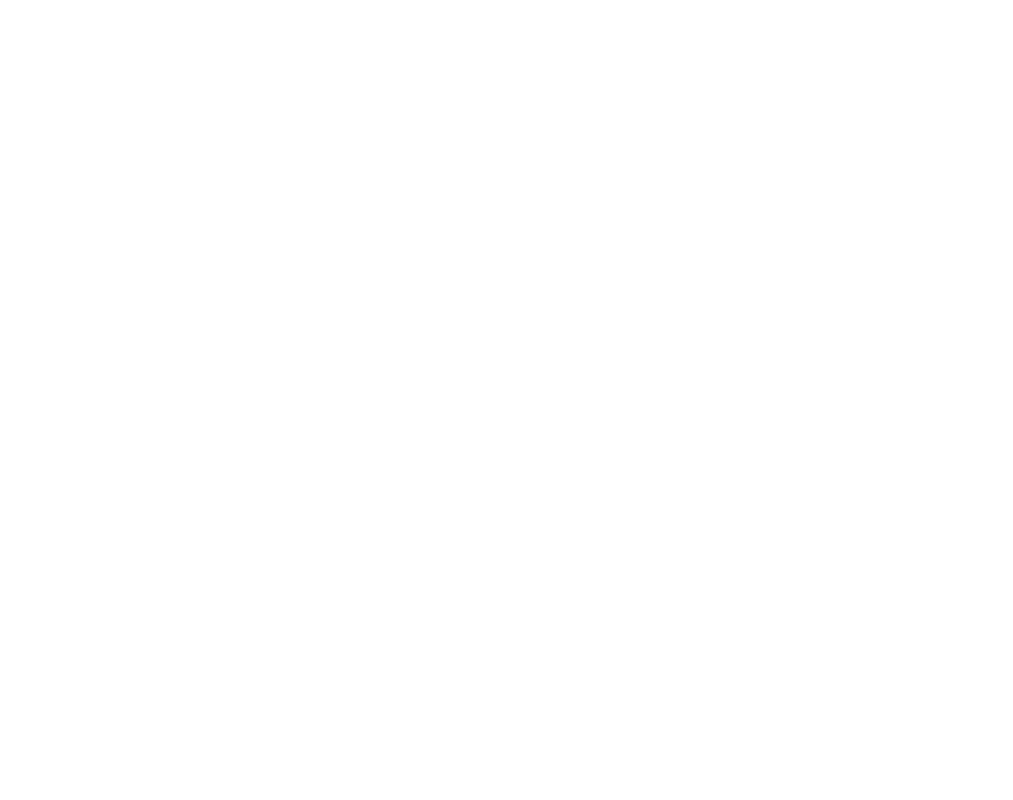
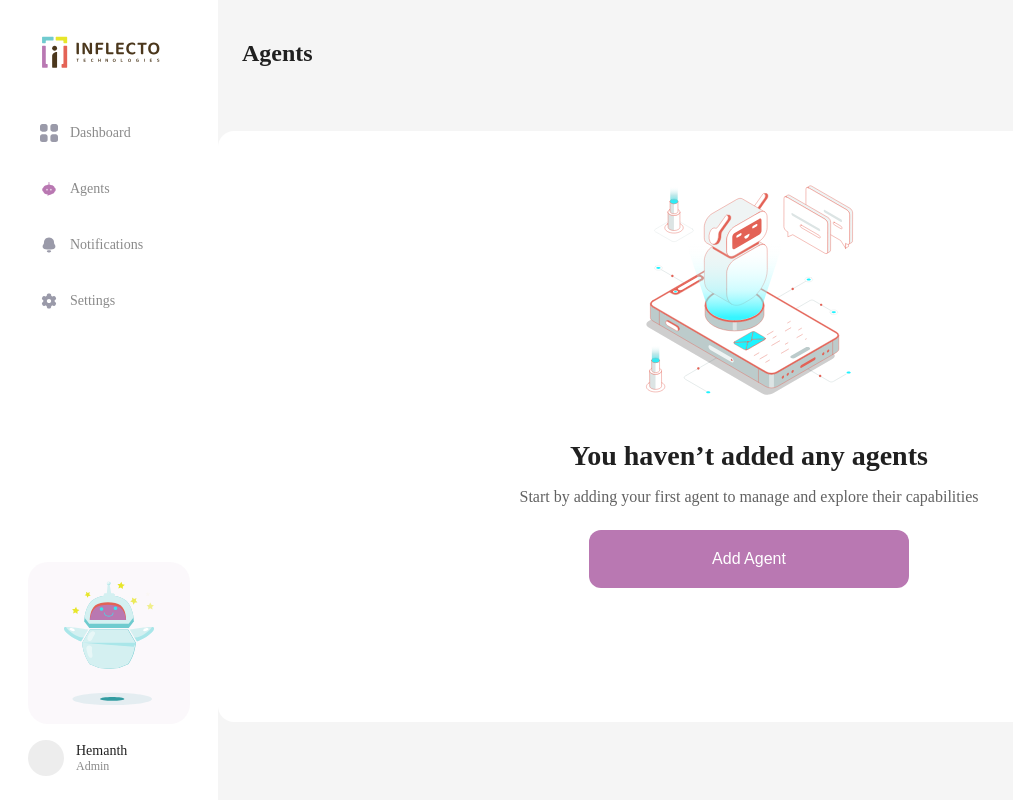
Before and after one commit to ayesha-Siddiquah/Ai-Agent-Portal---inhouse-, a React (Vite) app: page /app/agents in a window 1280 px wide. Before the commit this address had no page. Shown: the whole page, without its empty margins (0-1013 px from the left). Built offline with nearby package versions, Linux system fonts and the light colour scheme.

Commit message:
fixed the app boards

```diff
--- a/src/App.jsx
+++ b/src/App.jsx
@@ -1,27 +1,30 @@
-
 import { BrowserRouter, Routes, Route } from "react-router-dom";
 
 import Home from "./pages/Home";
 import AgentOnboardingPanel from "./pages/AgentOnboardingPanel";
 import Agents from "./pages/Agents";
+import Notifications from "./pages/Notifications";
+import Dashboard from "./pages/Dashboard";
 import MainLayout from "./layouts/MainLayout";
+
+
 
 function App() {
   return (
     <BrowserRouter>
       <Routes>
 
-        {/* Routes WITHOUT sidebar */}
+        {/* PUBLIC / NO SIDEBAR */}
         <Route path="/" element={<Home />} />
-        <Route
-          path="/agent-onboarding"
-          element={<AgentOnboardingPanel />}
-        />
+        <Route path="/agent-onboarding" element={<AgentOnboardingPanel />} />
 
-        {/* Routes WITH sidebar (layout) */}
-        <Route element={<MainLayout />}>
-          <Route path="/agents" element={<Agents />} />
-        </Route>
+        {/* APP / WITH SIDEBAR */}
+       <Route path="/app" element={<MainLayout />}>
+  <Route index element={<Dashboard />} />
+  <Route path="dashboard" element={<Dashboard />} />
+  <Route path="agents" element={<Agents />} />
+  <Route path="notifications" element={<Notifications />} />
+</Route>
 
       </Routes>
     </BrowserRouter>
@@ -29,3 +32,38 @@ function App() {
 }
 
 export default App;
+
+
+
+
+
+// import { BrowserRouter, Routes, Route } from "react-router-dom";
+
+// import Home from "./pages/Home";
+// import AgentOnboardingPanel from "./pages/AgentOnboardingPanel";
+// import Agents from "./pages/Agents";
+// import MainLayout from "./layouts/MainLayout";
+
+// function App() {
+//   return (
+//     <BrowserRouter>
+//       <Routes>
+
+//         {/* Routes WITHOUT sidebar */}
+//         <Route path="/" element={<Home />} />
+//         <Route
+//           path="/agent-onboarding"
+//           element={<AgentOnboardingPanel />}
+//         />
+
+//         {/* Routes WITH sidebar (layout) */}
+//         <Route element={<MainLayout />}>
+//           <Route path="/agents" element={<Agents />} />
+//         </Route>
+
+//       </Routes>
+//     </BrowserRouter>
+//   );
+// }
+
+// export default App;
--- /dev/null
+++ b/src/components/EmptyStateCard.jsx
@@ -0,0 +1,61 @@
+export default function EmptyStateCard({
+  icon,
+  title,
+  description,
+  actionText,
+  onAction,
+}) {
+  return (
+    <div className="w-full flex justify-center items-start py-[64px]">
+      <div
+        style={{ backgroundColor: "#FFFFFF" }} // EXACT sidebar white
+        className="
+          w-[1158px]
+          min-h-[591px]
+          rounded-[16px]
+          flex
+          flex-col
+          items-center
+        "
+      >
+        {/* Icon */}
+        <div className="pt-[48px]">
+          <img src={icon} alt="" className="w-[225px] h-[225px]" />
+        </div>
+
+        {/* Text */}
+        <div className="mt-[32px] w-[515px] flex flex-col items-center gap-[16px]">
+          <h2 className="font-nunito font-semibold text-[28px] text-[#202020] text-center">
+            {title}
+          </h2>
+
+          <p className="font-nunito text-[16px] text-[#626262] text-center">
+            {description}
+          </p>
+
+          {actionText && (
+            <button
+              onClick={onAction}
+              style={{ color: "#FFFFFF" }}
+              className="
+                mt-[8px]
+                w-[320px]
+                h-[58px]
+                rounded-[12px]
+                bg-[#B978B2]
+                text-[16px]
+                font-nunito
+                font-semibold
+                border-0
+                hover:opacity-90
+                transition
+              "
+            >
+              {actionText}
+            </button>
+          )}
+        </div>
+      </div>
+    </div>
+  );
+}
--- a/src/layouts/MainLayout.jsx
+++ b/src/layouts/MainLayout.jsx
@@ -1,4 +1,3 @@
-
 import { Outlet } from "react-router-dom";
 import Sidebar from "../components/Sidebar";
 
@@ -9,10 +8,29 @@ export default function MainLayout() {
       <Sidebar />
 
       {/* Right */}
-      {/* <div className="flex-1"> */}
-        <div className="flex-1 overflow-hidden">
+      <div className="flex-1 overflow-hidden">
         <Outlet />
       </div>
     </div>
   );
 }
+
+
+
+// import { Outlet } from "react-router-dom";
+// import Sidebar from "../components/Sidebar";
+
+// export default function MainLayout() {
+//   return (
+//     <div className="flex min-h-screen bg-[#F5F5F5]">
+//       {/* Left */}
+//       <Sidebar />
+
+//       {/* Right */}
+//       {/* <div className="flex-1"> */}
+//         <div className="flex-1 overflow-hidden">
+//         <Outlet />
+//       </div>
+//     </div>
+//   );
+// }
--- a/src/pages/Agents.jsx
+++ b/src/pages/Agents.jsx
@@ -1,26 +1,49 @@
-
-
-import NoAgentPanel from "./NoAgentPanel";
+import EmptyStateCard from "../components/EmptyStateCard";
+import EmptyAgentsIcon from "../assets/empty-agent-icon.svg";
 
 export default function Agents() {
   return (
-    <div className="h-full flex flex-col">
-
-      {/* Page Title */}
-      <div className="px-[32px] pt-[32px]">
+    <div className="w-full">
+      {/* Page title */}
+      <div className="pt-[40px] pl-[24px]">
         <h1 className="font-nunito font-bold text-[24px] text-[#202020]">
           Agents
         </h1>
       </div>
 
-      {/* Content */}
-      <div className="flex-1 flex items-center justify-center">
-        <NoAgentPanel />
-      </div>
-
+      <EmptyStateCard
+        icon={EmptyAgentsIcon}
+        title="You haven’t added any agents"
+        description="Start by adding your first agent to manage and explore their capabilities"
+        actionText="Add Agent"
+        onAction={() => console.log("Add Agent")}
+      />
     </div>
   );
 }
+
+
+// import NoAgentPanel from "./NoAgentPanel";
+
+// export default function Agents() {
+//   return (
+//     <div className="h-full flex flex-col">
+
+//       {/* Page Title */}
+//       <div className="px-[32px] pt-[32px]">
+//         <h1 className="font-nunito font-bold text-[24px] text-[#202020]">
+//           Agents
+//         </h1>
+//       </div>
+
+//       {/* Content */}
+//       <div className="flex-1 flex items-center justify-center">
+//         <NoAgentPanel />
+//       </div>
+
+//     </div>
+//   );
+// }
 
 
 
--- /dev/null
+++ b/src/pages/Dashboard.jsx
@@ -0,0 +1,20 @@
+import EmptyStateCard from "../components/EmptyStateCard";
+import EmptyDashboardIcon from "../assets/empty-dashboard-icon.svg";
+
+export default function Dashboard() {
+  return (
+    <div className="w-full">
+      <div className="pt-[40px] pl-[24px]">
+        <h1 className="font-nunito font-bold text-[24px] text-[#202020]">
+          Dashboard
+        </h1>
+      </div>
+
+      <EmptyStateCard
+        icon={EmptyDashboardIcon}
+        title="Your Dashboard Awaits"
+        description="Your dashboard doesn’t have any data to show at the moment. Activity and reports will appear once you get started."
+      />
+    </div>
+  );
+}
--- a/src/pages/NoAgentPanel.jsx
+++ b/src/pages/NoAgentPanel.jsx
@@ -1,117 +1,23 @@
-
-
-
-
-import NoAgentIcon from "../assets/no-agent-icon.svg";
-
-export default function NoAgentPanel() {
-  return (
-    <div className="w-full flex justify-center">
-      <div
-          style={{ backgroundColor: "#FFFFFF" }}   // 🔒 LOCKED WHITE (same as sidebar)
-        className="
-          w-[1158px]
-          h-[591px]
-          bg-white
-          rounded-[16px]
-          flex
-          flex-col
-          items-center
-      // shadow-[0_8px_32px_rgba(0,0,0,0.06)]
-
-        "
-
-      >
-        {/* Icon */}
-        <div className="pt-[48px]">
-          <img
-            src={NoAgentIcon}
-            alt="No agents"
-            className="w-[225px] h-[225px]"
-          />
-        </div>
-
-        {/* Text + Button */}
-        <div className="mt-[32px] w-[515px] flex flex-col items-center gap-[16px]">
-          <h2 className="font-nunito font-semibold text-[28px] text-[#202020] text-center">
-            You haven’t added any agents
-          </h2>
-
-          <p className="font-nunito text-[16px] text-[#626262] text-center">
-            Start by adding your first agent to manage and explore their capabilities
-          </p>
-
-          <button
-            style={{ color: "#FFFFFF" }}
-            className="
-              mt-[8px]
-              w-[320px]
-              h-[58px]
-              rounded-[12px]
-              bg-[#B978B2]
-              text-[16px]
-              font-nunito
-              font-semibold
-              border-0
-              outline-none
-              hover:opacity-90
-              transition
-            "
-          >
-            Add Agent
-          </button>
-        </div>
-      </div>
-    </div>
-  );
-}
-
-
-
-
-
-
-
-
-
-
-
-
-
-
-
-
-
-
-
-
-
-
-
-
-
-
-
-
-
-
 
 // import NoAgentIcon from "../assets/no-agent-icon.svg";
 
 // export default function NoAgentPanel() {
 //   return (
-//     <div className="w-full flex justify-center items-start py-[64px]">
+//     <div className="w-full flex justify-center">
 //       <div
+//           style={{ backgroundColor: "#FFFFFF" }}   // 🔒 LOCKED WHITE (same as sidebar)
 //         className="
 //           w-[1158px]
-//           min-h-[591px]
+//           h-[591px]
 //           bg-white
 //           rounded-[16px]
 //           flex
 //           flex-col
 //           items-center
-//           shadow-[0_8px_32px_rgba(0,0,0,0.06)]
+//       // shadow-[0_8px_32px_rgba(0,0,0,0.06)]
+
 //         "
+
 //       >
 //         {/* Icon */}
 //         <div className="pt-[48px]">
@@ -145,8 +51,6 @@ export default function NoAgentPanel() {
 //               font-semibold
 //               border-0
 //               outline-none
-//               focus:outline-none
-//               focus:ring-0
 //               hover:opacity-90
 //               transition
 //             "
--- /dev/null
+++ b/src/pages/Notifications.jsx
@@ -0,0 +1,20 @@
+import EmptyStateCard from "../components/EmptyStateCard";
+import EmptyNotificationIcon from "../assets/empty-notification-icon.svg";
+
+export default function Notifications() {
+  return (
+    <div className="w-full">
+      <div className="pt-[40px] pl-[24px]">
+        <h1 className="font-nunito font-bold text-[24px] text-[#202020]">
+          Notifications
+        </h1>
+      </div>
+
+      <EmptyStateCard
+        icon={EmptyNotificationIcon}
+        title="Nothing to Show Right Now"
+        description="You don’t have any notifications yet. Stay tuned for updates and alerts here."
+      />
+    </div>
+  );
+}
```
Also changed, not shown: src/assets/empty-agent-icon.svg (renamed from src/assets/no-agent-icon.svg).
